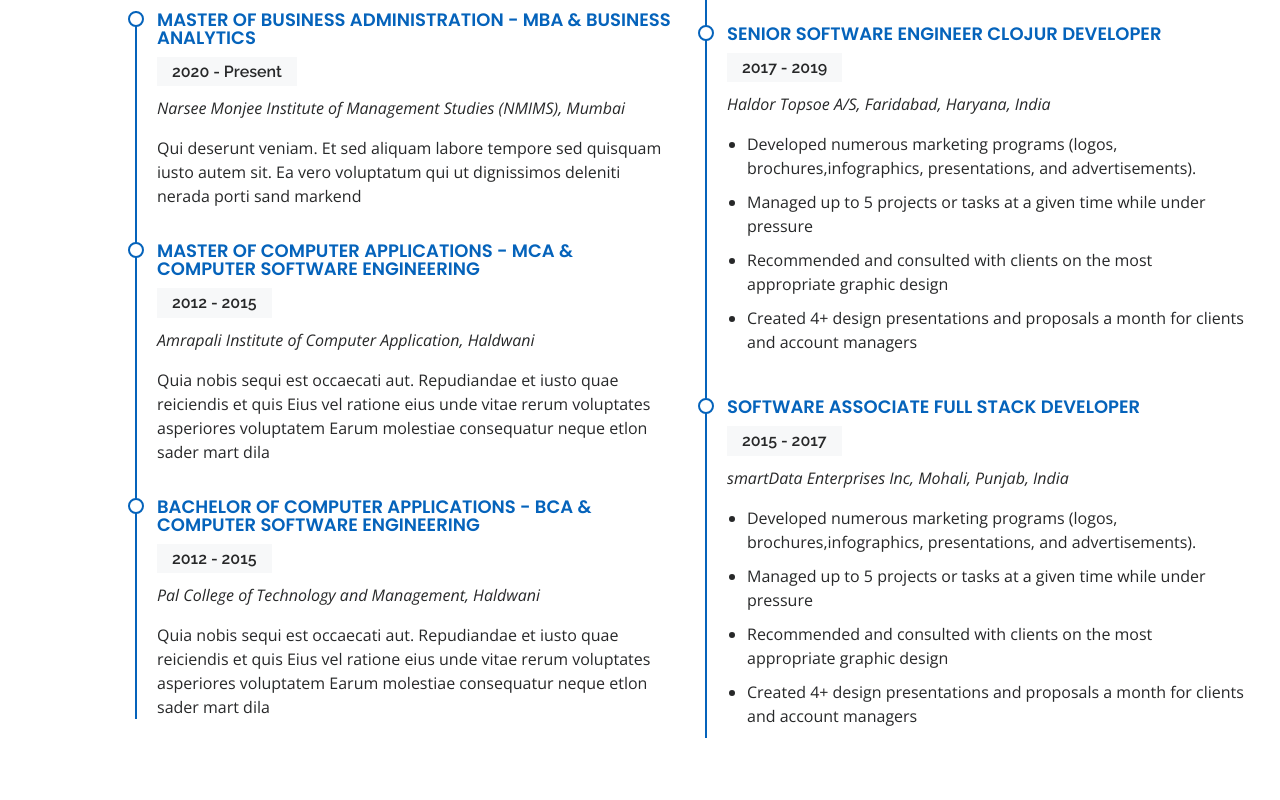
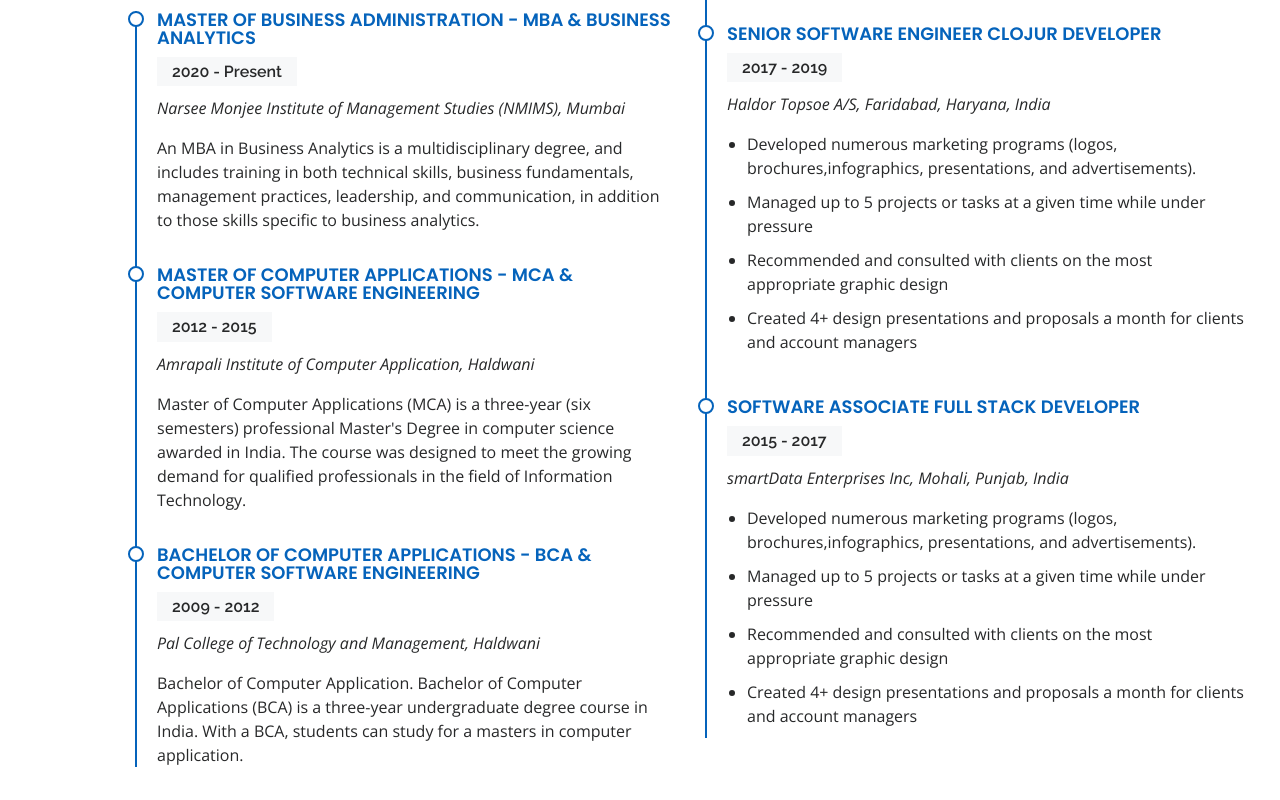
Before and after one commit to vivekchandrajoshi/VivekJoshi, a plain HTML site: page index.html in a window 1280 px wide. Shown: the part 3020-3820 px from the top of the page. Drawn offline with nearby package versions, Linux system fonts and the light colour scheme.

Commit message:
Cource information added

```diff
--- a/index.html
+++ b/index.html
@@ -405,9 +405,11 @@
                   >
                 </p>
                 <p>
-                  Qui deserunt veniam. Et sed aliquam labore tempore sed
-                  quisquam iusto autem sit. Ea vero voluptatum qui ut
-                  dignissimos deleniti nerada porti sand markend
+                  An MBA in Business Analytics is a multidisciplinary degree,
+                  and includes training in both technical skills, business
+                  fundamentals, management practices, leadership, and
+                  communication, in addition to those skills specific to
+                  business analytics.
                 </p>
               </div>
               <div class="resume-item">
@@ -420,10 +422,11 @@
                   <em>Amrapali Institute of Computer Application, Haldwani</em>
                 </p>
                 <p>
-                  Quia nobis sequi est occaecati aut. Repudiandae et iusto quae
-                  reiciendis et quis Eius vel ratione eius unde vitae rerum
-                  voluptates asperiores voluptatem Earum molestiae consequatur
-                  neque etlon sader mart dila
+                  Master of Computer Applications (MCA) is a three-year (six
+                  semesters) professional Master's Degree in computer science
+                  awarded in India. The course was designed to meet the growing
+                  demand for qualified professionals in the field of Information
+                  Technology.
                 </p>
               </div>
               <div class="resume-item">
@@ -431,15 +434,15 @@
                   Bachelor of Computer Applications - BCA &amp; Computer
                   Software Engineering
                 </h4>
-                <h5>2012 - 2015</h5>
+                <h5>2009 - 2012</h5>
                 <p>
                   <em>Pal College of Technology and Management, Haldwani</em>
                 </p>
                 <p>
-                  Quia nobis sequi est occaecati aut. Repudiandae et iusto quae
-                  reiciendis et quis Eius vel ratione eius unde vitae rerum
-                  voluptates asperiores voluptatem Earum molestiae consequatur
-                  neque etlon sader mart dila
+                  Bachelor of Computer Application. Bachelor of Computer
+                  Applications (BCA) is a three-year undergraduate degree course
+                  in India. With a BCA, students can study for a masters in
+                  computer application.
                 </p>
               </div>
             </div>
```
